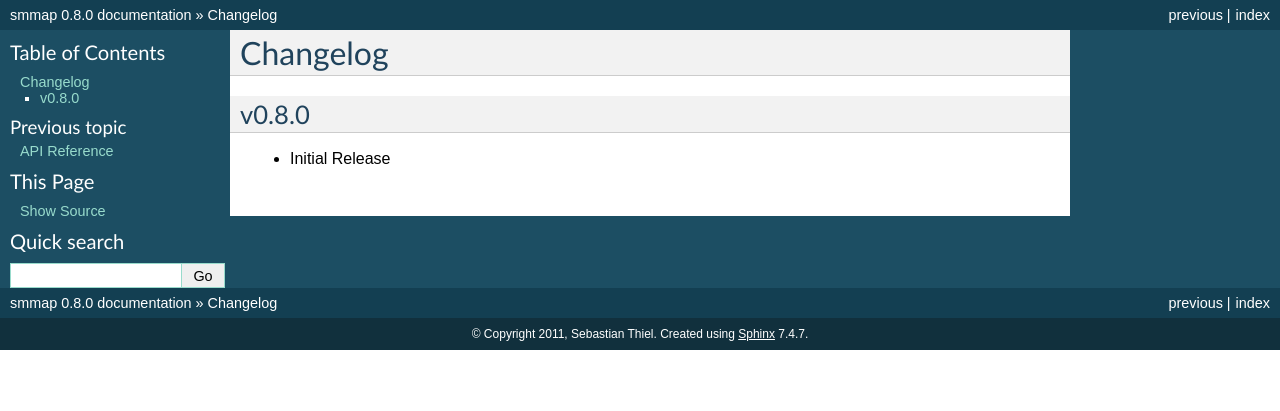
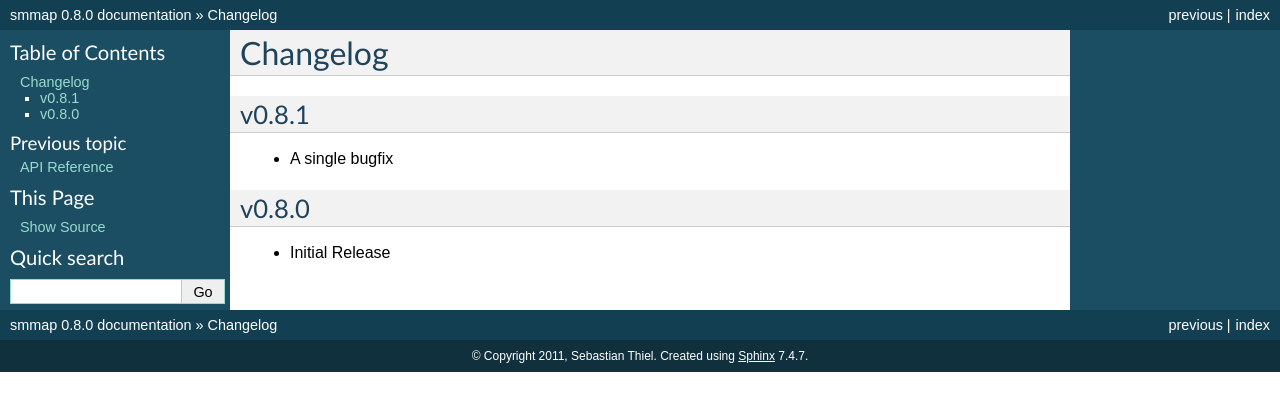
Before and after one commit to gitpython-developers/smmap, a Sphinx documentation site: the page built from doc/source/changes.rst, in a window 1280 px wide. Shown: the top 411 px of the page. Built offline with Sphinx 7.4.7, drawn with Linux system fonts in a browser that asks for light colours.

Commit message:
updated changelog, bumped version

```diff
--- a/doc/source/changes.rst
+++ b/doc/source/changes.rst
@@ -1,6 +1,12 @@
 #########
 Changelog
 #########
+
+**********
+v0.8.1
+**********
+- A single bugfix
+
 
 **********
 v0.8.0
--- a/smmap/__init__.py
+++ b/smmap/__init__.py
@@ -3,7 +3,7 @@
 __author__ = "Sebastian Thiel"
 __contact__ = "byronimo@gmail.com"
 __homepage__ = "https://github.com/Byron/smmap"
-version_info = (0, 8, 0)
+version_info = (0, 8, 1)
 __version__ = '.'.join(str(i) for i in version_info)
 
 # make everything available in root package for convenience
```
